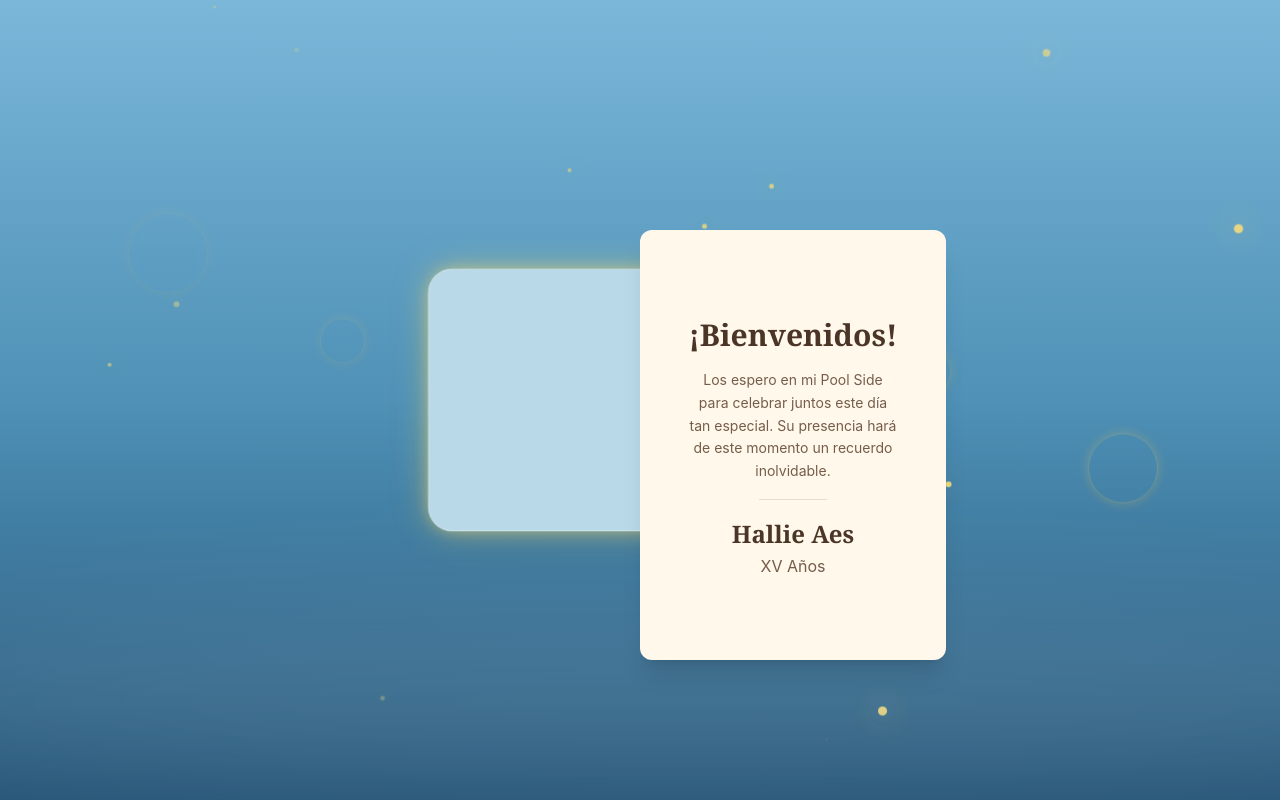
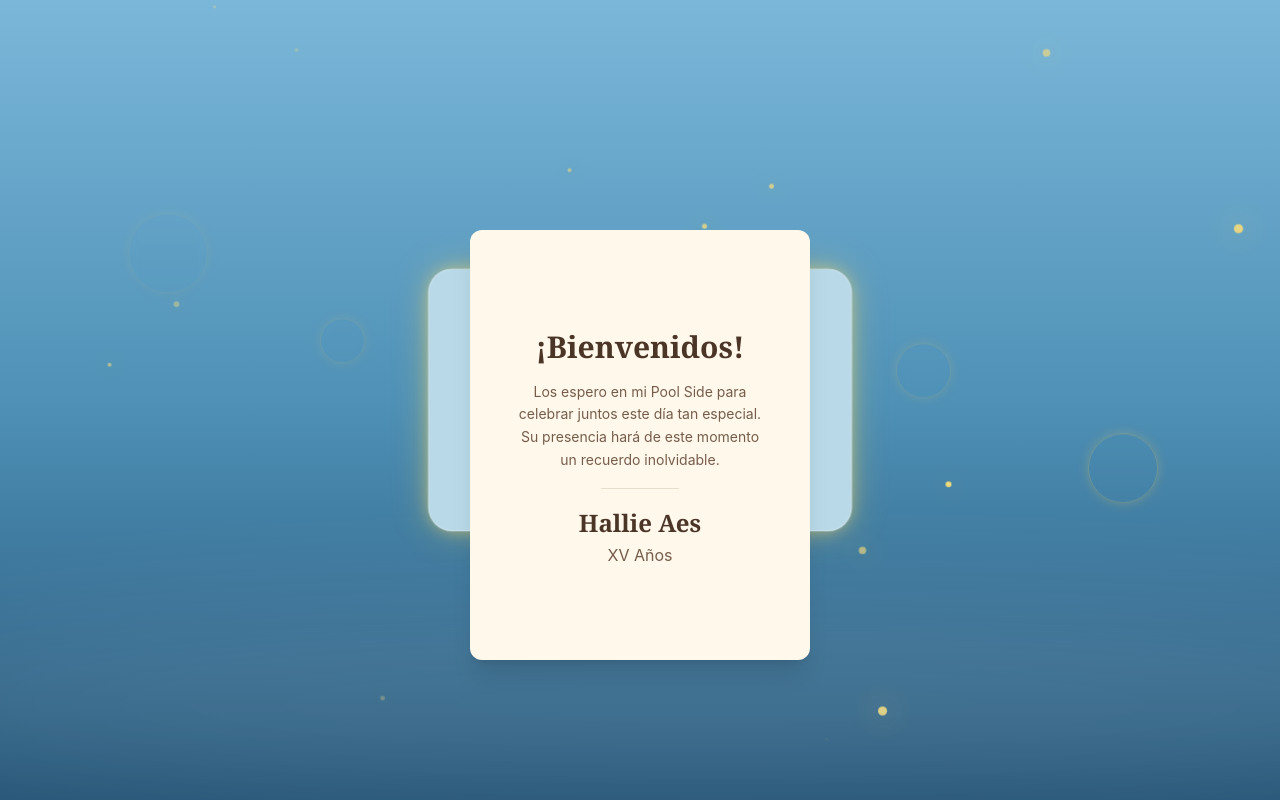
Before and after one commit to Steve0365/XVInvitaacion, a Next.js app: page / in a window 1280 px wide. Both pictures are taken after a click on the element 640 px from the left and 352 px from the top of the page. Built offline with nearby package versions, Linux system fonts and the light colour scheme.

Commit message:
Add files via upload

```diff
--- a/components/EnvelopeScreen.jsx
+++ b/components/EnvelopeScreen.jsx
@@ -106,9 +106,9 @@ export default function EnvelopeScreen({ onOpen }) {
 ? { opacity: 1, x: 0, y: -170, scale: 1 }
 : { opacity: 0, x: 0, y: 0, scale: 0.85 }}
               transition={{ duration: 1.2, ease: [0.22, 1, 0.36, 1] }}
-              className={`absolute left-1/2 top-1/2 -translate-x-1/2 -translate-y-1/2 ${isOpen ? 'z-40 pointer-events-auto' : 'opacity-0 z-0 pointer-events-none'}`}
+              className={`absolute top-1/2 inset-x-0 mx-auto w-[340px] -translate-y-1/2 ${isOpen ? 'z-40 pointer-events-auto' : 'opacity-0 z-0 pointer-events-none'}`}
             >
-              <div className="bg-[#fff8eb] rounded-xl shadow-xl w-[340px] max-w-[90%] p-[clamp(24px,6vw,40px)] min-h-[clamp(200px,50vw,430px)] flex flex-col items-center justify-center text-center">
+              <div className="bg-[#fff8eb] rounded-xl shadow-xl w-full p-[clamp(24px,6vw,40px)] min-h-[clamp(200px,50vw,430px)] flex flex-col items-center justify-center text-center">
                 <h3 className="font-serif font-bold text-[clamp(20px,5.5vw,30px)] text-[#4b3527] mb-[clamp(8px,2vw,12px)]">
                   ¡Bienvenidos!
                 </h3>
```
